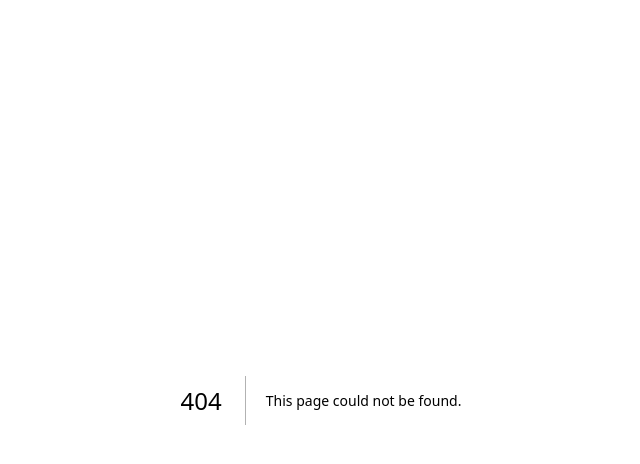
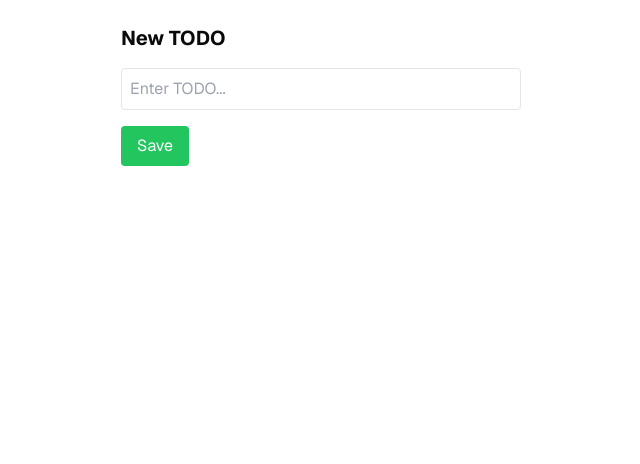
Before and after one commit to agnessatnd/nextjs-with-supabase, a Next.js app: page /todo/new in a window 1280 px wide. Before the commit this address had no page. Shown: the top 464 px of the page, without its empty margins (319-959 px from the left). Built offline with nearby package versions, Linux system fonts and the light colour scheme.

Commit message:
feat(todo): add new todo app with create, read and delete operations

```diff
--- /dev/null
+++ b/app/todo/delete/[id]/route.ts
@@ -0,0 +1,21 @@
+import { createClient } from "@/lib/supabase/server";
+import { NextRequest, NextResponse } from "next/server";
+
+export async function POST(
+  request: NextRequest,
+  context: { params: Promise<{ id: string }> }
+) {
+  const { id } = await context.params;
+  const supabase = await createClient();
+  const { error } = await supabase.from("todos").delete().eq("id", id);
+
+  if (error) {
+    console.error("Delete error:", error.message);
+    return NextResponse.json(
+      { success: false, error: error.message },
+      { status: 400 }
+    );
+  }
+
+  return NextResponse.redirect(new URL("/todo", request.url));
+}
--- /dev/null
+++ b/app/todo/new/page.tsx
@@ -0,0 +1,32 @@
+import { createClient } from '@/lib/supabase/server'
+import { redirect } from 'next/navigation'
+
+export default function NewTodoPage() {
+  async function createTodo(formData: FormData) {
+    'use server'
+    const supabase = await createClient()
+    const title = formData.get('title') as string
+
+    await supabase.from('todos').insert({ title })
+    redirect('/todo')
+  }
+
+  return (
+    <form action={createTodo} className="max-w-md mx-auto p-6 space-y-4">
+      <h1 className="text-xl font-bold">New TODO</h1>
+      <input
+        type="text"
+        name="title"
+        className="w-full border rounded p-2"
+        placeholder="Enter TODO..."
+        required
+      />
+      <button
+        type="submit"
+        className="bg-green-500 text-white px-4 py-2 rounded hover:bg-green-600"
+      >
+        Save
+      </button>
+    </form>
+  )
+}
--- /dev/null
+++ b/app/todo/page.tsx
@@ -0,0 +1,40 @@
+import { createClient } from '@/lib/supabase/server'
+import Link from 'next/link'
+
+export default async function TodoPage() {
+  const supabase = await createClient()
+  const { data: todos } = await supabase
+    .from('todos')
+    .select()
+    .order('created_at', { ascending: false })
+
+  return (
+    <div className="max-w-xl mx-auto p-6">
+      <h1 className="text-2xl font-bold mb-4">My TODOs</h1>
+      <Link
+        href="/todo/new"
+        className="inline-block bg-green-500 text-white px-4 py-2 rounded hover:bg-green-600 transition"
+      >
+        Add TODO
+      </Link>
+      <ul className="mt-4 space-y-2">
+        {todos?.map((todo) => (
+          <li
+            key={todo.id}
+            className="flex justify-between items-center border rounded p-2"
+          >
+            <span>{todo.title}</span>
+            <form action={`/todo/delete/${todo.id}`} method="post">
+              <button
+                type="submit"
+                className="text-sm text-red-500 hover:underline"
+              >
+                Delete
+              </button>
+            </form>
+          </li>
+        ))}
+      </ul>
+    </div>
+  )
+}
```
